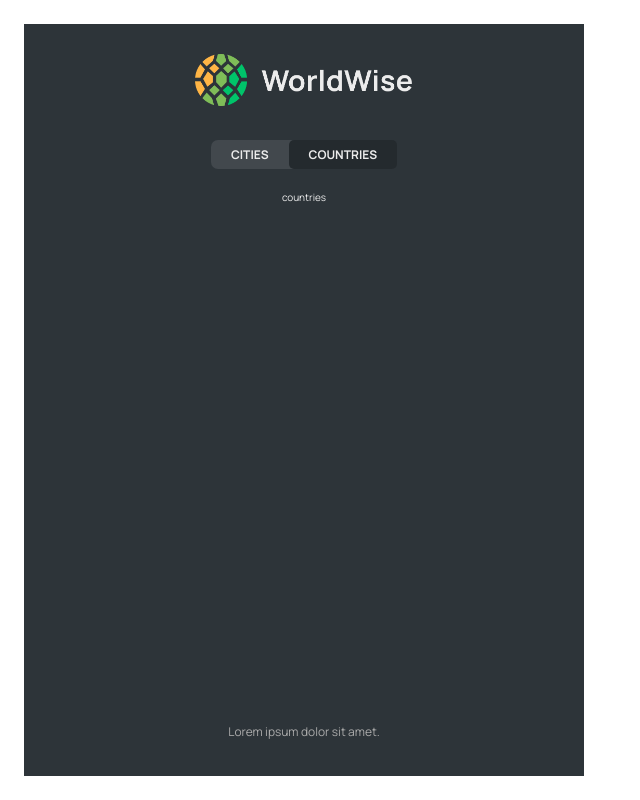
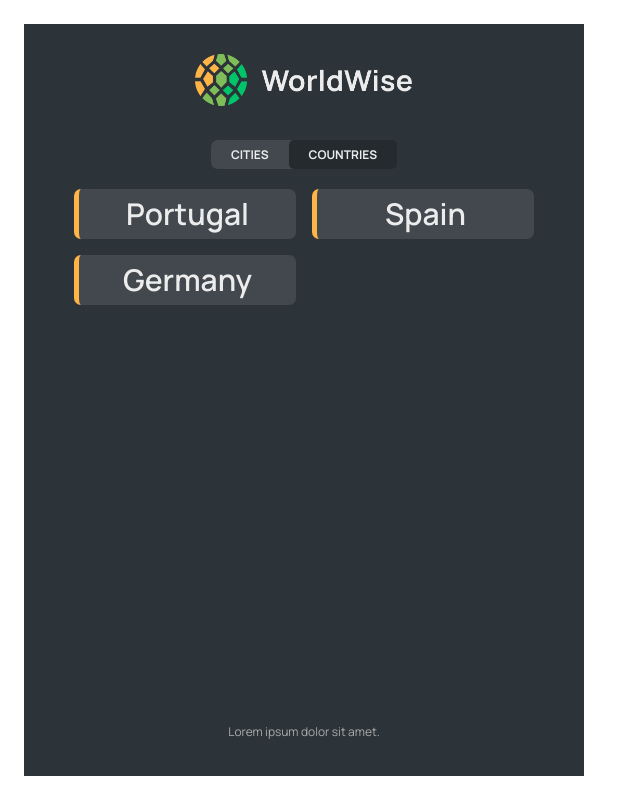
Before and after one commit to fatemehHp/worldWise, a React (Vite) app: page /app/countries in a window 1280 px wide. Shown: the whole page, without its empty margins (0-640 px from the left). Built offline with nearby package versions, Linux system fonts and the light colour scheme; data requests are answered from the project's data file.

Commit message:
implementing countris list

```diff
--- a/src/App.jsx
+++ b/src/App.jsx
@@ -7,6 +7,7 @@ import PageNotFound from "./pages/PageNotFound";
 import AppLayout from "./component/AppLayout";
 import Pricing from "./pages/Pricing";
 import CityList from "./component/CityList";
+import CountriesList from "./component/CountriesList";
 
 export const DataContext = createContext();
 const App = () => {
@@ -43,7 +44,7 @@ const App = () => {
 
             <Route index element={<p>list of cities</p>} />
             <Route path="cities" element={<CityList />} />
-            <Route path="countries" element={<p>countries</p>} />
+            <Route path="countries" element={<CountriesList/>} />
 
           </Route>
           <Route path="*" element={<PageNotFound />} />
--- /dev/null
+++ b/src/component/CountriesList.jsx
@@ -0,0 +1,26 @@
+import React, { useContext } from "react";
+import styles from "./CountryList.module.css";
+import { DataContext } from "../App";
+import CountryItem from "./CountryItem";
+import Spinner from "./Spinner";
+import Message from "./Message";
+export default function CountriesList() {
+  const { cities, isLoading, error } = useContext(DataContext);
+ const countries= cities.map((cities)=>cities.country)
+ const uniqCountries=[...new Set(countries)]
+
+  if (isLoading === true) {
+    return <Spinner />;
+  }
+  if (!cities.length) {
+    return <Message error={error} />;
+  } else {
+    return (
+      <ul className={styles.countryList}>
+        {uniqCountries.map((items) => {
+          return <CountryItem items={items}/>;
+        })}
+      </ul>
+    );
+  }
+}
--- a/src/component/CountryItem.jsx
+++ b/src/component/CountryItem.jsx
@@ -1,10 +1,9 @@
 import styles from "./CountryItem.module.css";
 
-function CountryItem({ country }) {
+function CountryItem({ items }) {
   return (
     <li className={styles.countryItem}>
-      <span>{country.emoji}</span>
-      <span>{country.country}</span>
+      <span>{items}</span>
     </li>
   );
 }
```
